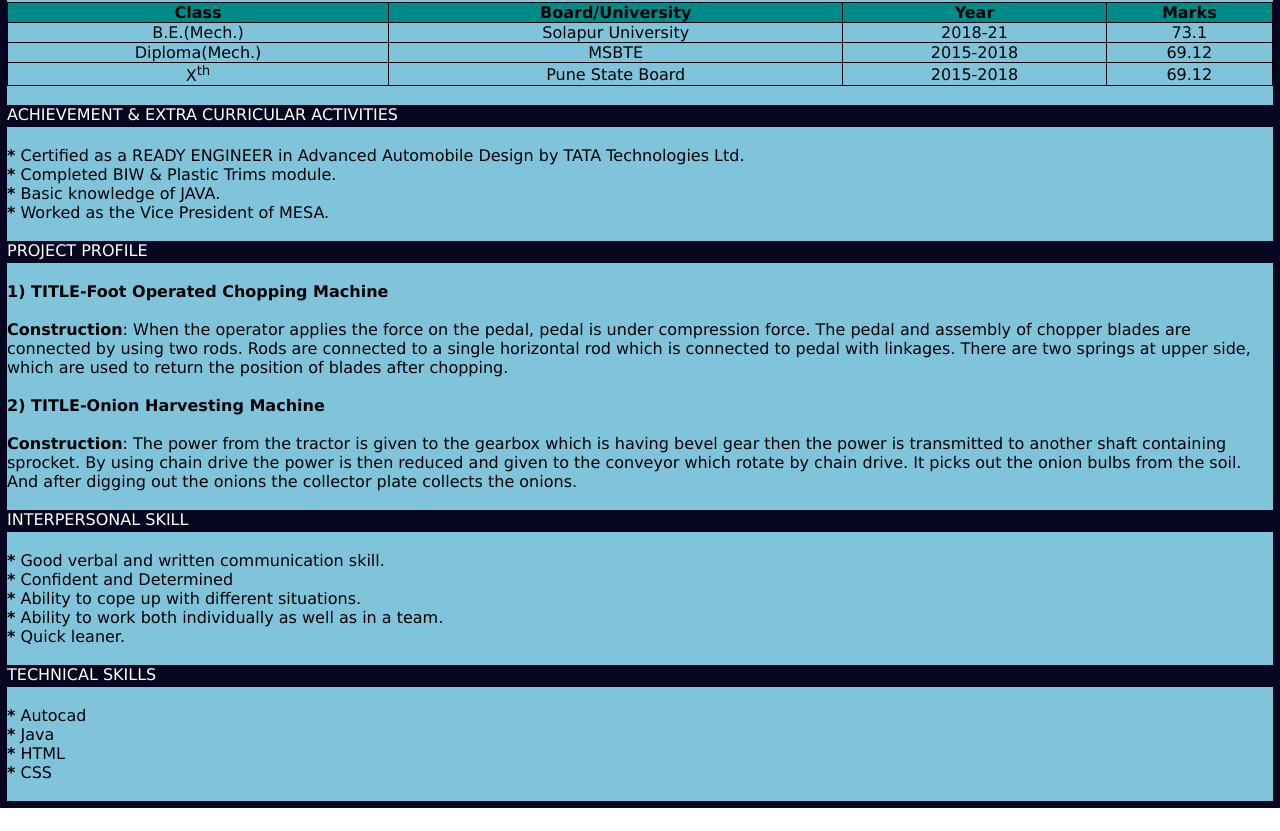
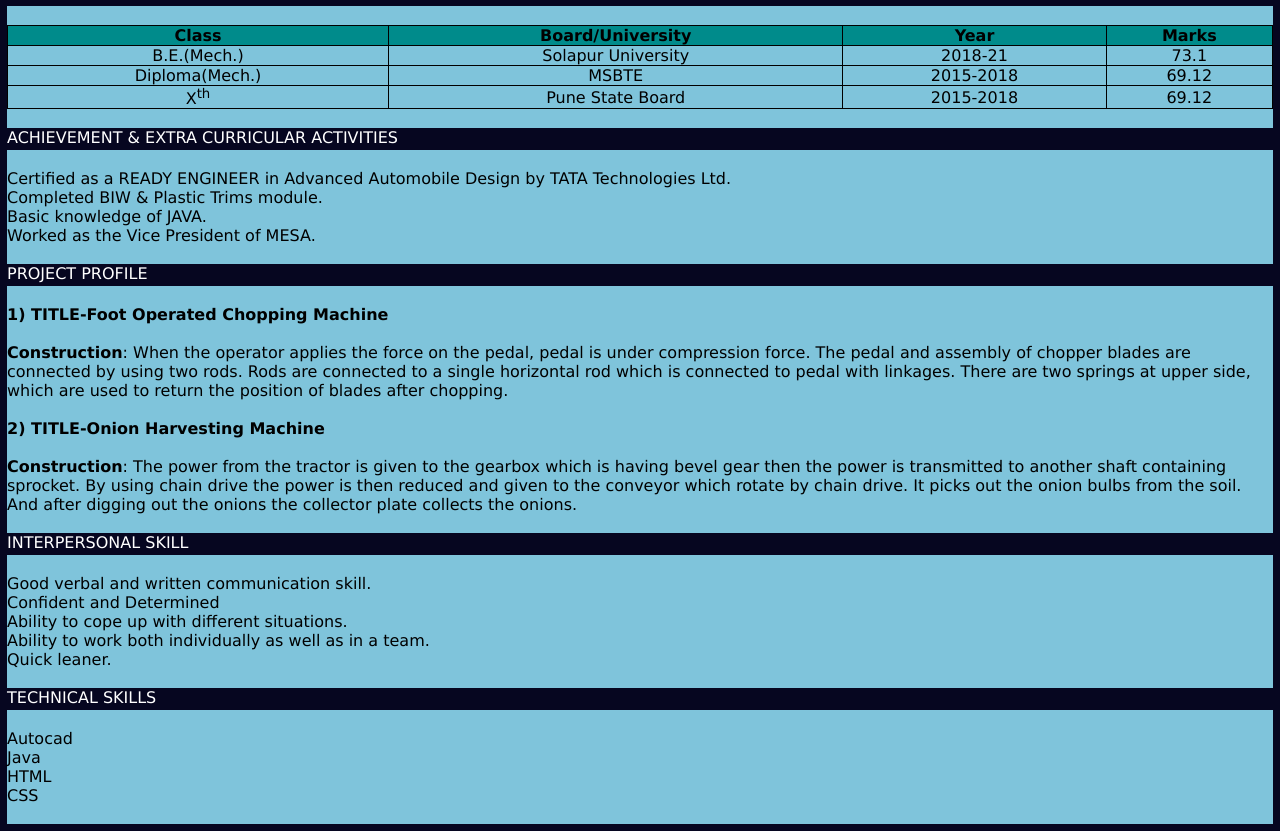
Before and after one commit to yogiraj-baba/Yogiraj-Baba, a plain HTML site: page index.html in a window 1280 px wide. Shown: the part 723-1554 px from the top of the page. Before the commit the page ends 1531 px from the top, so only its background shows below. Drawn offline with Linux system fonts and the light colour scheme.

Commit message:
Update index.html

```diff
--- a/index.html
+++ b/index.html
@@ -9,13 +9,16 @@
 </head>
 <body>
 	<div class="Profile">
+	<div class="upperpart">
 	<h1>Mr. Yogiraj Shivshankar Baba</h1><br>
     <h2>(Full Stack Developer)</h2>
-	<img class="Profilepic" src="https://github.com/yogiraj-baba/Yogiraj-Baba/blob/main/raj.jpg?raw=true"></img>
+	<img class="Profilepic" src="raj.jpg"></img><br>
 	<div class="links">
 	<button><a href="https://www.linkedin.com/in/yogiraj-baba/"><img class="img" src="https://encrypted-tbn0.gstatic.com/images?q=tbn:ANd9GcS4mMz4JecNvzmGMnwy0zKhlgHPGRRjOd6rgw&usqp=CAU"/>LinkedIn</a></button>
 	<br><button><a href="https://github.com/yogiraj-baba"><img class="img" src="https://banner2.cleanpng.com/20180716/puq/kisspng-github-computer-icons-repository-arch-linux-icon-5b4c339a252752.2582053515317206021522.jpg"/>GitHub</a></button>
-	</div>
+	<br>
+</div>
+</div>
 	<br>
 	<label id="label">CAREER OBJECTIVE</label><br>
 	<p>To seek a career in esteemed organization where I could enhance my skills with the company’s objectives and
@@ -54,10 +57,10 @@
 		<br>
 	<label>ACHIEVEMENT & EXTRA CURRICULAR ACTIVITIES</label>
 	<br><ul>
-		<li><strong>*</strong> Certified as a READY ENGINEER in Advanced Automobile Design by TATA Technologies Ltd.</li>
-		<li><strong>*</strong> Completed BIW & Plastic Trims module.</li>
-		<li><strong>*</strong> Basic knowledge of JAVA.</li>
-		<li><strong>*</strong> Worked as the Vice President of MESA.</li>
+		<li>Certified as a READY ENGINEER in Advanced Automobile Design by TATA Technologies Ltd.</li>
+		<li>Completed BIW & Plastic Trims module.</li>
+		<li>Basic knowledge of JAVA.</li>
+		<li>Worked as the Vice President of MESA.</li>
 	</ul>
 	<br>
 	<label>PROJECT PROFILE</label><br>
@@ -75,18 +78,18 @@
 			</p><br>
 			<label>INTERPERSONAL SKILL</label><br>
 			<ul>
-				<li><strong>*</strong> Good verbal and written communication skill.</li>
-				<li><strong>*</strong> Confident and Determined</li>
-				<li><strong>*</strong> Ability to cope up with different situations.</li>
-				<li><strong>*</strong> Ability to work both individually as well as in a team.</li>
-				<li><strong>*</strong> Quick leaner.</li>
+				<li>Good verbal and written communication skill.</li>
+				<li>Confident and Determined</li>
+				<li>Ability to cope up with different situations.</li>
+				<li>Ability to work both individually as well as in a team.</li>
+				<li>Quick leaner.</li>
 			</ul><br>
 			<label>TECHNICAL SKILLS</label><br>
 			<ul>
-				<li><strong>*</strong> Autocad</li>
-				<li> <strong>*</strong> Java</li>
-				<li><strong>*</strong> HTML</li>
-				<li><strong>*</strong> CSS</li>
+				<li>Autocad</li>
+				<li>Java</li>
+				<li>HTML</li>
+				<li>CSS</li>
 			</ul><br>
 </body>
 </html>
```
